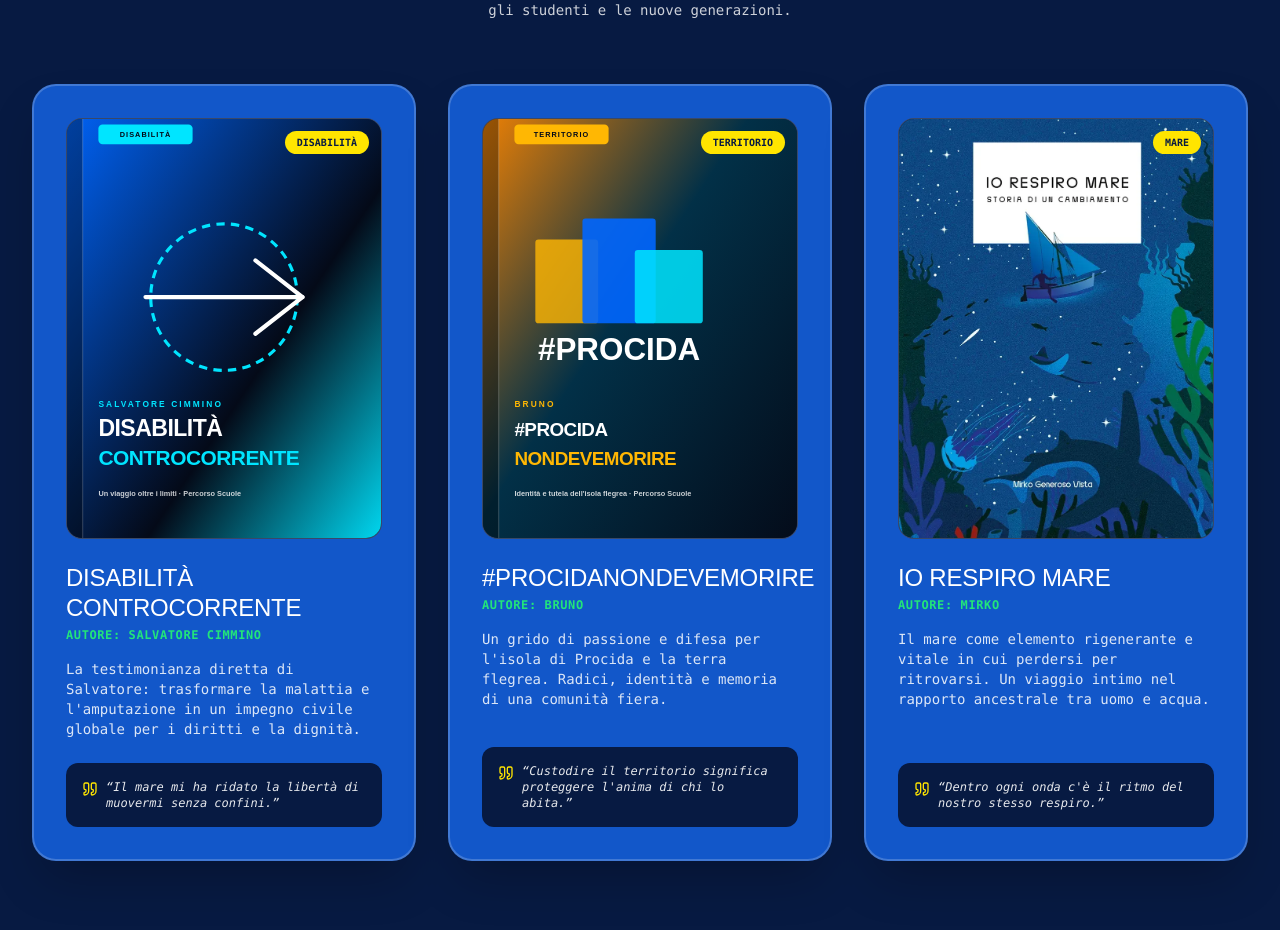
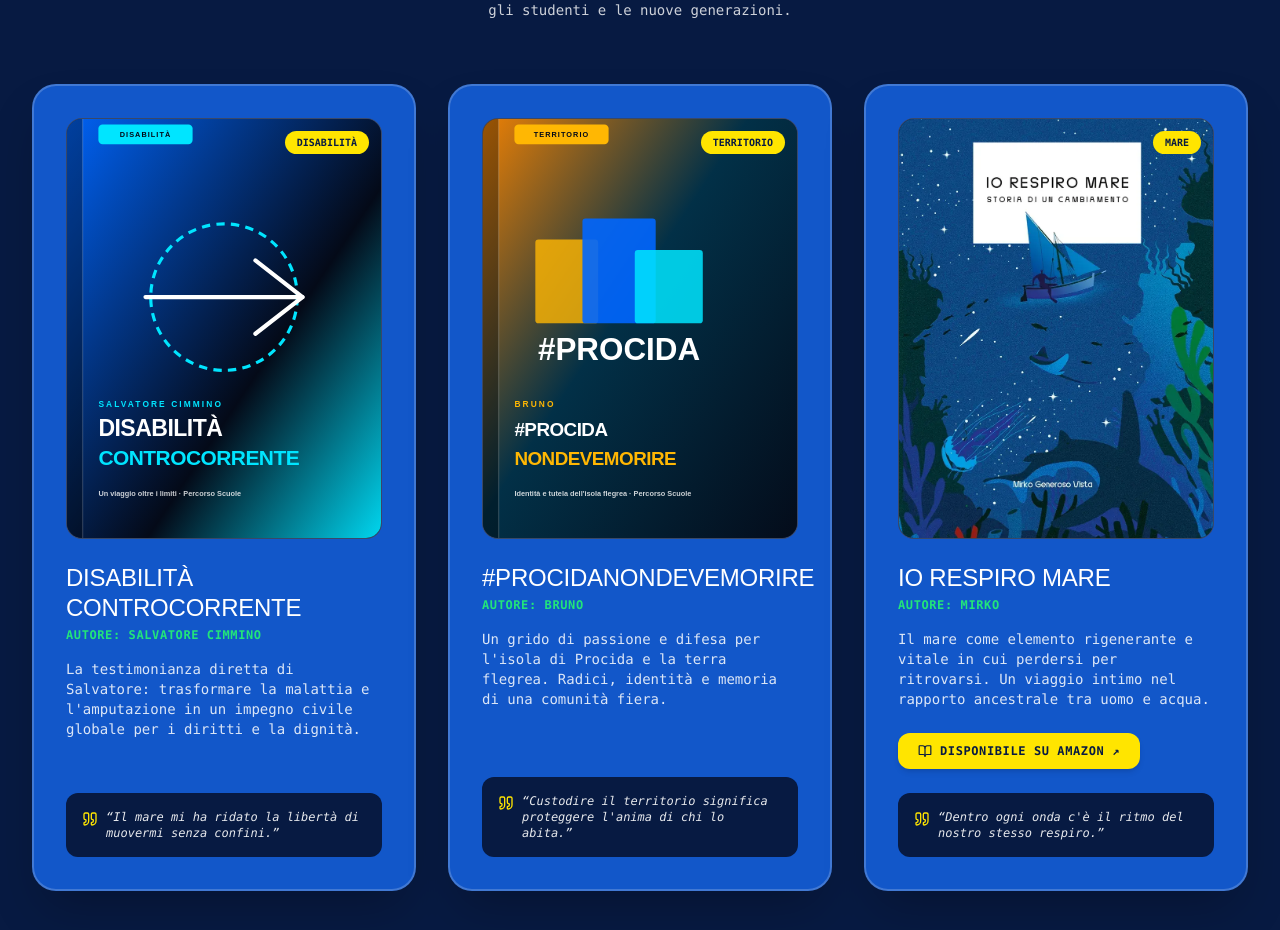
Before and after one commit to Vistamirko/a-nuoto-nei-mari-del-globo, a Next.js app: page / in a window 1280 px wide. Shown: the part 5827-6757 px from the top of the page. Built offline with nearby package versions, Linux system fonts and the light colour scheme; a web font is replaced by a local one.

Commit message:
feat: link Io Respiro Mare to Amazon store and add purchase button and cover hover

```diff
--- a/src/components/BooksSection.tsx
+++ b/src/components/BooksSection.tsx
@@ -41,6 +41,29 @@ export function BooksSection() {
             >
               <div>
                 {/* Book Cover Container */}
+                {book.buyUrl ? (
+                  <a
+                    href={book.buyUrl}
+                    target="_blank"
+                    rel="noopener noreferrer"
+                    className="block relative w-full aspect-[3/4] rounded-2xl overflow-hidden bg-[#071A42] mb-6 border border-white/20 shadow-inner group/cover cursor-pointer"
+                  >
+                    <Image
+                      src={book.coverImage}
+                      alt={book.title}
+                      fill
+                      className="object-cover group-hover/cover:scale-105 transition-transform duration-500"
+                    />
+                    <div className="absolute top-3 right-3 px-3 py-1 rounded-full bg-[#FFE500] text-[#071A42] text-[10px] font-mono font-bold uppercase z-10">
+                      {book.theme}
+                    </div>
+                    <div className="absolute inset-0 bg-[#071A42]/60 opacity-0 group-hover/cover:opacity-100 transition-opacity flex items-center justify-center backdrop-blur-xs">
+                      <span className="px-4 py-2 rounded-xl bg-[#FFE500] text-[#071A42] font-mono font-extrabold text-xs uppercase tracking-wider shadow-lg">
+                        VEDI SU AMAZON ↗
+                      </span>
+                    </div>
+                  </a>
+                ) : (
                   <div className="relative w-full aspect-[3/4] rounded-2xl overflow-hidden bg-[#071A42] mb-6 border border-white/20 shadow-inner">
                     <Image
                       src={book.coverImage}
@@ -52,6 +75,7 @@ export function BooksSection() {
                       {book.theme}
                     </div>
                   </div>
+                )}
 
                 <h3 className="font-macchia text-2xl text-white uppercase mb-1 leading-tight">
                   {book.title}
@@ -64,6 +88,20 @@ export function BooksSection() {
                 <p className="font-mono text-xs sm:text-sm text-white/85 leading-relaxed mb-6">
                   {book.description}
                 </p>
+
+                {book.buyUrl && (
+                  <div className="mb-6">
+                    <a
+                      href={book.buyUrl}
+                      target="_blank"
+                      rel="noopener noreferrer"
+                      className="inline-flex items-center gap-2 px-5 py-2.5 rounded-xl bg-[#FFE500] hover:bg-yellow-300 text-[#071A42] font-mono font-extrabold text-xs uppercase tracking-wider transition-all shadow-md hover:scale-105"
+                    >
+                      <BookOpen className="w-3.5 h-3.5" />
+                      <span>DISPONIBILE SU AMAZON ↗</span>
+                    </a>
+                  </div>
+                )}
               </div>
 
               {book.quote && (
--- a/src/config/event.ts
+++ b/src/config/event.ts
@@ -6,6 +6,7 @@ export interface BookItem {
   description: string;
   quote?: string;
   coverImage: string;
+  buyUrl?: string;
 }
 
 export interface ProgramStep {
@@ -250,6 +251,7 @@ export const eventConfig: EventConfig = {
           "Il mare come elemento rigenerante e vitale in cui perdersi per ritrovarsi. Un viaggio intimo nel rapporto ancestrale tra uomo e acqua.",
         quote: "Dentro ogni onda c'è il ritmo del nostro stesso respiro.",
         coverImage: "/images/cover-io-respiro-mare-800.webp",
+        buyUrl: "https://www.amazon.it/dp/B0FXS6DJ8G",
       },
     ],
   },
```
Lines whose indentation alone changed are shown as unchanged.
